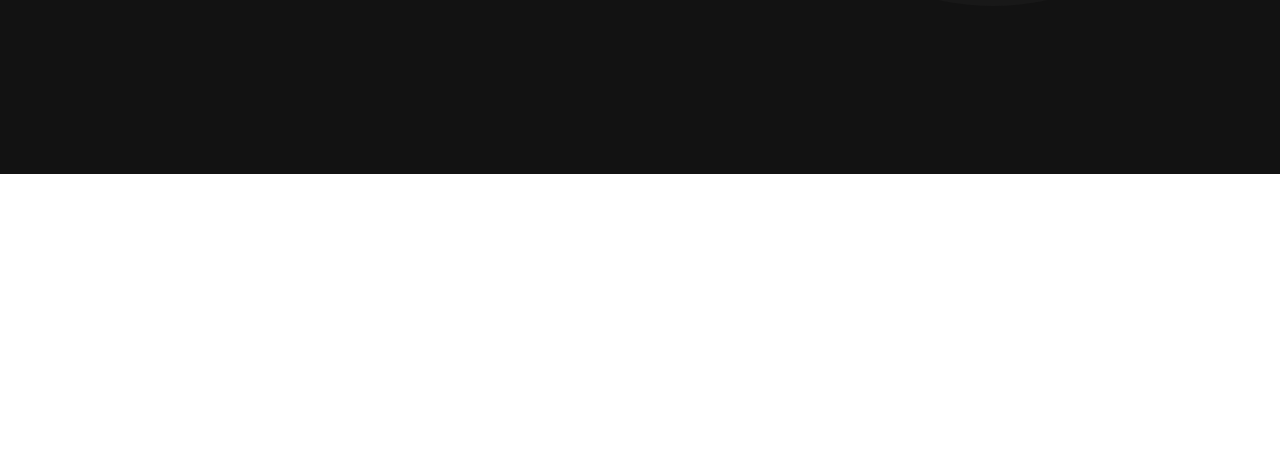
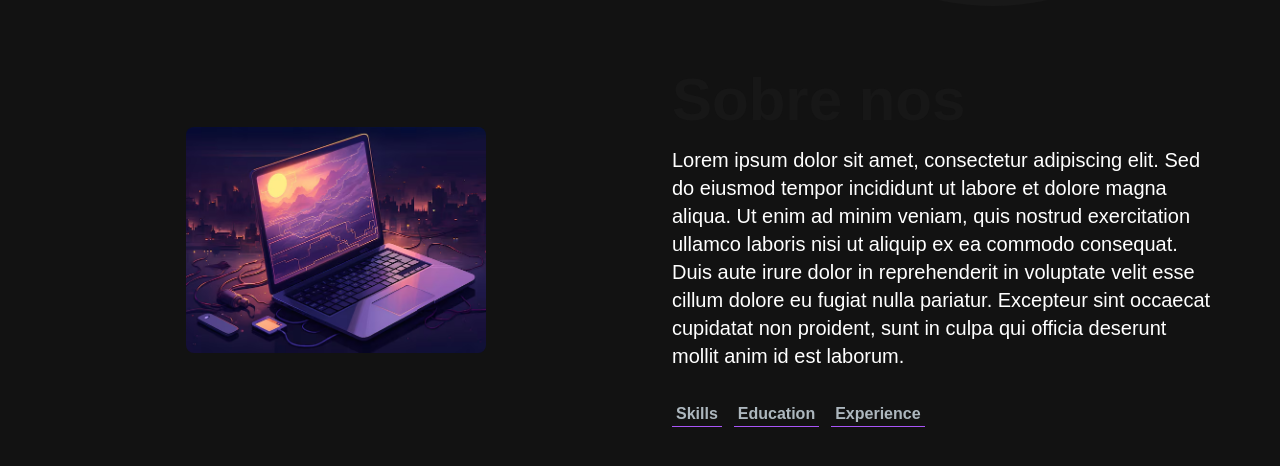
Before and after one commit to Pedro-hashm/portfolio, a Next.js app: page / in a window 1280 px wide. Shown: the part 626-1092 px from the top of the page. Before the commit the page ends 800 px from the top, so only its background shows below. Built offline with nearby package versions, Linux system fonts and the light colour scheme.

Commit message:
about me

```diff
--- /dev/null
+++ b/src/app/components/AboutSection.jsx
@@ -0,0 +1,35 @@
+"use client";
+import React, { useTransition, useState } from 'react';
+import Image from "next/image";
+
+const AboutSection = () => {
+
+    const [showTab, setTab] = useState('skills');
+
+    return (
+        <section>
+            <div className="md:grid md:grid-cols-2 gap-8 items-center py-8 px-4 xl:gap-16 sm:py-16">
+                <div className="place-self-center mb-4">
+                    <Image
+                        src="/images/about.png"
+                        alt="About the author"
+                        width={300}
+                        height={300}
+                        className="rounded-lg"
+                    />
+                </div>
+                <div className="flex flex-col grid-col-2">
+                    <h1 className="text-4xl mb-4 sm:text-5xl lg:text-6xl font-extrabold">Sobre nos</h1>
+                    <p className="text-white text-base sm:text-lg lg:text-xl">Lorem ipsum dolor sit amet, consectetur adipiscing elit. Sed do eiusmod tempor incididunt ut labore et dolore magna aliqua. Ut enim ad minim veniam, quis nostrud exercitation ullamco laboris nisi ut aliquip ex ea commodo consequat. Duis aute irure dolor in reprehenderit in voluptate velit esse cillum dolore eu fugiat nulla pariatur. Excepteur sint occaecat cupidatat non proident, sunt in culpa qui officia deserunt mollit anim id est laborum.</p>
+                    <div className="mt-8">
+                        <span className="mr-3 font-semibold hover:text-white text-[#ADB7BE] border-b hover:border-b-4 p-1 border-purple-500">Skills</span>
+                        <span className="mr-3 font-semibold hover:text-white text-[#ADB7BE] border-b hover:border-b-4 p-1 border-purple-500">Education</span>
+                        <span className="mr-3 font-semibold hover:text-white text-[#ADB7BE] border-b hover:border-b-4 p-1 border-purple-500">Experience</span>
+                    </div>
+                </div>
+            </div>
+        </section>
+    );
+}
+
+export default AboutSection;
--- a/src/app/page.js
+++ b/src/app/page.js
@@ -2,6 +2,7 @@ import Image from "next/image";
 import HeroSection from "./components/HeroSection";
 import NavBar from "./components/NavBar";
 import NavLink from "./components/NavLink";
+import AboutSection from "./components/AboutSection";
 
 export default function Home() {
   return (
@@ -11,6 +12,7 @@ export default function Home() {
         </div>
         <div className="container mt-24 mx-auto px-12 py-4">
           <HeroSection/>
+          <AboutSection/>
         </div>
       </main>
   );
```
Also changed, not shown: public/images/about.png (added), public/images/cat.png (renamed from public/images/cat (2).png).
